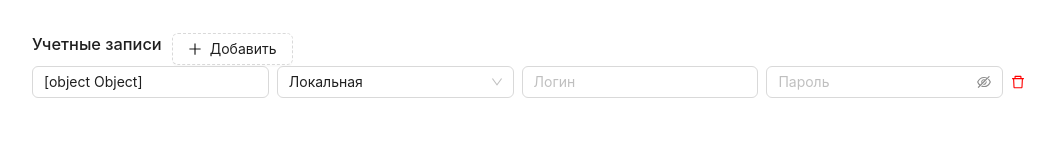
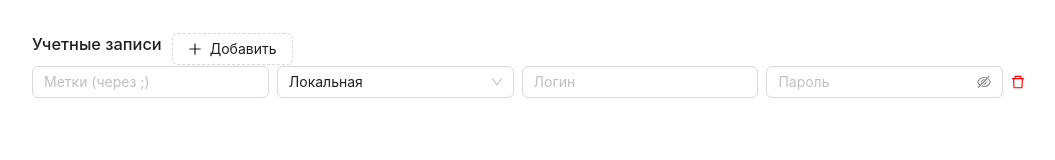
Before and after one commit to FarhodD/account-management, a Vue app: page / in a window 1280 px wide. Both pictures are taken after a click on the button "Добавить". Shown: the top 160 px of the page, without its empty margins (0-1055 px from the left). Built offline with nearby package versions, Linux system fonts and the light colour scheme.

Commit message:
feat: добавлена функционал обновления аккаунта

```diff
--- a/src/components/Form.vue
+++ b/src/components/Form.vue
@@ -19,22 +19,34 @@
       align="baseline"
     >
       <a-form-item :name="['accounts', index, 'labels']">
-        <a-input v-model:value="account.labels" placeholder="Метки (через ;)" />
+        <a-input
+        v-model:value="labelString[index]"
+        @blur="syncLabels(index)"
+          placeholder="Метки (через ;)"
+        />
       </a-form-item>
 
       <a-form-item :name="['accounts', index, 'type']">
-        <a-select v-model:value="account.type">
+        <a-select
+          @change="(val) => updateAccount(index, 'type', val)"
+          v-model:value="account.type"
+        >
           <a-select-option value="local">Локальная</a-select-option>
           <a-select-option value="ldap">LDAP</a-select-option>
         </a-select>
       </a-form-item>
 
       <a-form-item :name="['accounts', index, 'login']">
-        <a-input v-model:value="account.login" placeholder="Логин" />
+        <a-input
+          @blur="(event) => updateAccount(index, 'login', event.target.value)"
+          v-model:value="account.login"
+          placeholder="Логин"
+        />
       </a-form-item>
 
       <a-form-item :name="['accounts', index, 'password']">
         <a-input-password
+          @blur="(event) => updateAccount(index, 'password', event.target.value)"
           v-model:value="account.password"
           placeholder="Пароль"
         />
@@ -49,7 +61,7 @@
 </template>
 
 <script setup lang="ts">
-import { reactive, ref } from 'vue';
+import { ref } from 'vue';
 import { DeleteOutlined, PlusOutlined } from '@ant-design/icons-vue';
 import type { FormInstance } from 'ant-design-vue';
 import { useAccountStore } from '../stores/account';
@@ -58,10 +70,16 @@ const formRef = ref<FormInstance>();
 const accountStore = useAccountStore();
 const addAccount = accountStore.addAccount;
 const removeAccount = accountStore.removeAccount;
+const updateAccount = accountStore.updateAccount;
+const labelString = accountStore.labelString;
 
 const formState = {
   accounts: accountStore.accounts
 }
+
+const syncLabels = (index: number) => {
+  updateAccount(index, 'labels', labelString[index].split(';').map(text => ({ text: text.trim() })));
+};
 
 const onFinish = (values: any) => {
   console.log('Received values:', values);
--- a/src/stores/account.ts
+++ b/src/stores/account.ts
@@ -27,6 +27,16 @@ export const useAccountStore = defineStore('account', () => {
     accounts.value.splice(index, 1)
   }
 
-  return { accounts, addAccount, removeAccount }
+  const updateAccount = (index: number, field: keyof Account, value: any) => {
+    if (accounts.value[index]) {
+      (accounts.value[index] as any)[field] = value;
+    }
+  };
+
+  const labelString = computed(() =>
+    accounts.value.map(account => account.labels.map(label => label.text).join('; '))
+  );
+
+  return { accounts, addAccount, removeAccount, updateAccount, labelString }
 
 })
```
